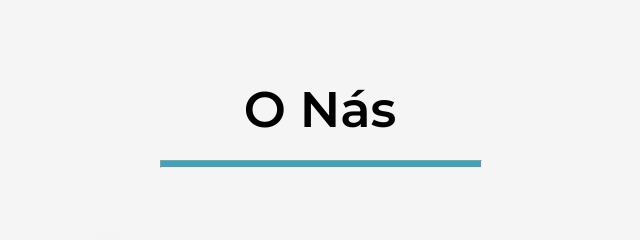
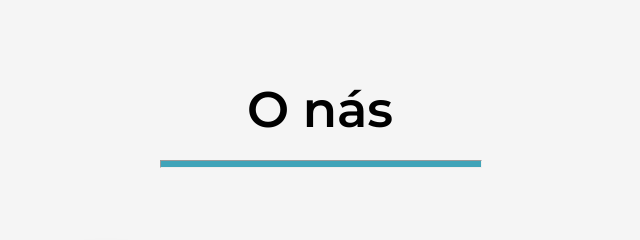
Before and after one commit to TERROR-404/Web-pro-firmu-rozvazejici-jidla, a plain HTML site: page index.html in a window 1280 px wide. Shown: the part 445-685 px from the top of the page, 320-960 px from the left. Drawn offline with Linux system fonts and the light colour scheme.

Commit message:
oprava nadpisu

```diff
--- a/index.html
+++ b/index.html
@@ -30,7 +30,7 @@
     </article>
     <main>
         <article class="header">
-            <h1>O Nás</h1>
+            <h1>O nás</h1>
             <hr class="line"></hr>
         </article>
         <article class="aboutUs">
```
